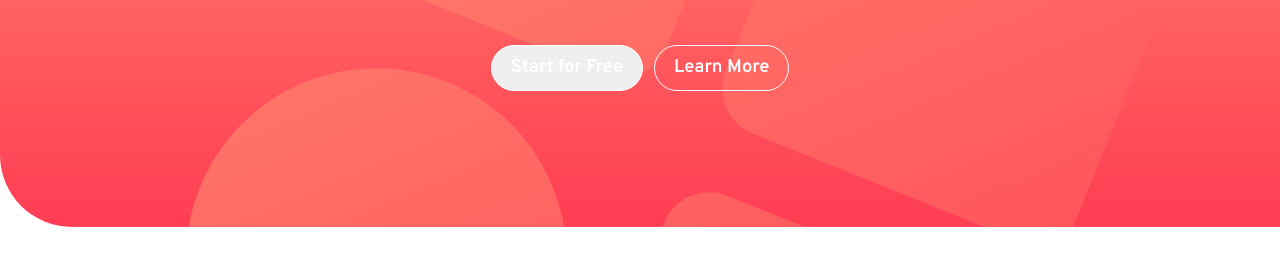
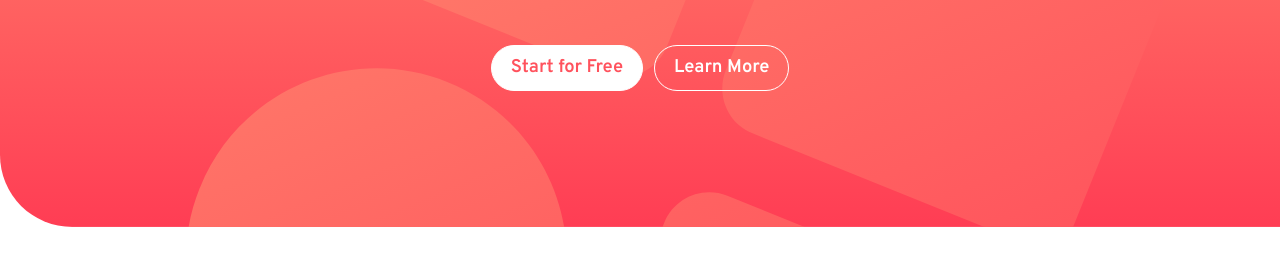
Before and after one commit to zubyCharles/Blogr, a plain HTML site: page index.html in a window 1280 px wide. Shown: the part 270-526 px from the top of the page. Drawn offline with Linux system fonts and the light colour scheme.

Commit message:
more fixes

```diff
--- a/scss/_main.scss
+++ b/scss/_main.scss
@@ -323,7 +323,8 @@ nav {
 
       .start {
         font-size: 1.15rem;
-        color: #fff;
+        background: #fff;
+        color: $red;
         margin-right: 0.2rem;
           &:hover {
             cursor: pointer;
```
Also changed, not shown: style.css.
